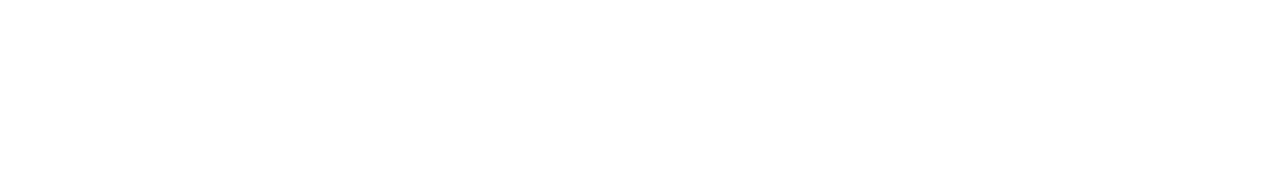
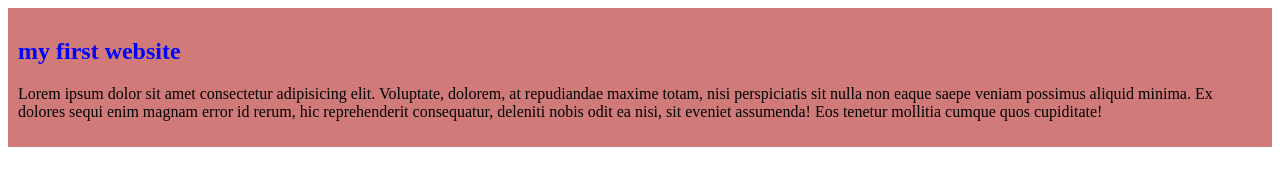
Before and after one commit to airabiul/my-first-task, a plain HTML site: page index.html in a window 1280 px wide. Drawn offline with Linux system fonts and the light colour scheme.

Commit message:
simple website

```diff
--- /dev/null
+++ b/css/style.css
@@ -0,0 +1,10 @@
+
+div{
+    background-color: rgb(209, 122, 122);
+    padding: 10px;
+}
+
+h2{
+    color: blue;
+    font-weight: bolder;
+}
--- a/index.html
+++ b/index.html
@@ -4,8 +4,13 @@
     <meta charset="UTF-8">
     <meta name="viewport" content="width=device-width, initial-scale=1.0">
     <title>my-first-task</title>
+    <link rel="stylesheet" href="css/style.css">
 </head>
 <body>
 
+<div>
+    <h2>my first website</h2>
+    <p>Lorem ipsum dolor sit amet consectetur adipisicing elit. Voluptate, dolorem, at repudiandae maxime totam, nisi perspiciatis sit nulla non eaque saepe veniam possimus aliquid minima. Ex dolores sequi enim magnam error id rerum, hic reprehenderit consequatur, deleniti nobis odit ea nisi, sit eveniet assumenda! Eos tenetur mollitia cumque quos cupiditate!</p>
+</div>
 </body>
-</html>
+</html
```
